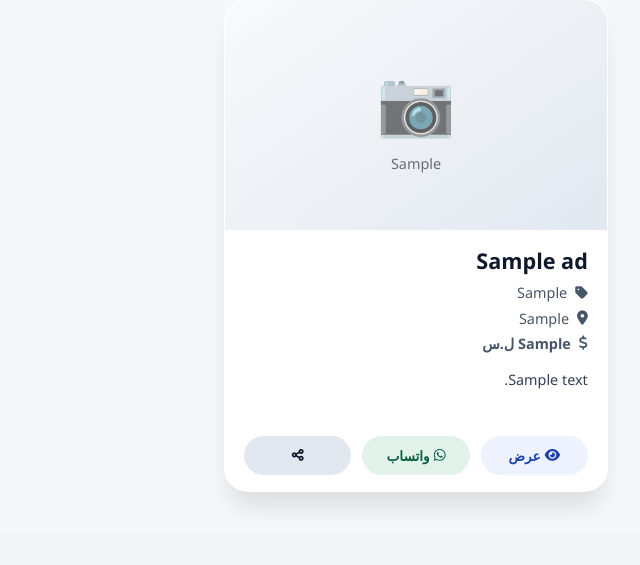
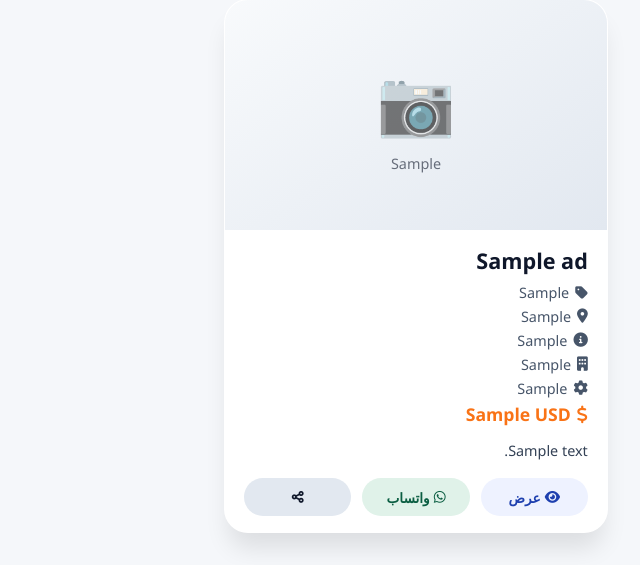
Before and after one commit to ponte754/qshaqesh, a Flask app: page / in a window 1280 px wide. Shown: the part 267-832 px from the top of the page, without its empty margins (640-1280 px from the left). Before the commit the page ends 772 px from the top, so only its background shows below. Run offline with Flask 3, Linux system fonts and the light colour scheme; tables that the repository leaves empty hold one stand-in row (values such as "Sample post").

Commit message:
Update index.html

```diff
--- a/templates/index.html
+++ b/templates/index.html
@@ -11,12 +11,24 @@
     <!-- Font Awesome للأيقونات -->
     <link rel="stylesheet" href="https://cdnjs.cloudflare.com/ajax/libs/font-awesome/6.0.0-beta3/css/all.min.css">
     <style>
-
         body.dark {
             --bg: #1a1a2e;
             --card-bg: #2a2a40;
             --text: #e0e0e0;
             --shadow: 0 8px 25px rgba(0,0,0,0.4)
+        }
+        .ad-details p {
+            margin: 0.3rem 0;
+            font-size: 0.9rem;
+            color: var(--gray-dark);
+            display: flex;
+            align-items: center;
+            gap: 6px;
+        }
+        .ad-price {
+            font-weight: bold;
+            color: #f97316 !important;
+            font-size: 1.1rem !important;
         }
     </style>
 </head>
@@ -92,7 +104,7 @@
                             </div>
                         {% endif %}
 
-                        <!-- شارة "جديد" أو "مميز" (يمكن إضافتها من الخلفية) -->
+                        <!-- شارة "جديد" أو "مميز" -->
                         {% if ad.is_new %}
                             <span class="badge"><i class="fas fa-star"></i> جديد</span>
                         {% elif ad.is_featured %}
@@ -102,24 +114,33 @@
 
                     <h3>{{ ad.title }}</h3>
 
+                    <!-- ====== هذا هو مكان الكود الذي تريد إضافته ====== -->
                     <div class="ad-details">
                         <p><i class="fas fa-tag"></i> {{ ad.category }}</p>
                         <p><i class="fas fa-map-marker-alt"></i> {{ ad.city }}</p>
-                        <p class="ad-price"><i class="fas fa-dollar-sign"></i> {{ ad.price }} ل.س</p>
+                        <p>
+                            <i class="fas fa-info-circle"></i>
+                            {% if ad.condition == 'جديد' %}🆕 جديد
+                            {% elif ad.condition == 'مستعمل' %}🔄 مستعمل
+                            {% elif ad.condition == 'مجدد' %}🔧 مجدد
+                            {% else %}{{ ad.condition }}{% endif %}
+                        </p>
+                        {% if ad.brand %}
+                        <p><i class="fas fa-building"></i> {{ ad.brand }}</p>
+                        {% endif %}
+                        {% if ad.model %}
+                        <p><i class="fas fa-cog"></i> {{ ad.model }}</p>
+                        {% endif %}
+                        <p class="ad-price"><i class="fas fa-dollar-sign"></i> {{ ad.price }} {{ ad.currency or 'ل.س' }}</p>
                     </div>
+                    <!-- ====== نهاية الكود المضافة ====== -->
 
                     <p class="ad-description">{{ ad.description[:100] }}{% if ad.description|length > 100 %}...{% endif %}</p>
-
-                    <!-- تاريخ النشر وعدد المشاهدات -->
-                    <div class="ad-meta">
-
-                    </div>
 
                     <div class="ad-actions">
                         <a href="{{ url_for('view_ad', ad_id=ad.id) }}" class="view-btn"><i class="fas fa-eye"></i> عرض</a>
                         <a href="https://wa.me/{{ ad.phone }}?text=مرحباً، أرغب في الاستفسار عن إعلانك: {{ ad.title }}"
                            class="whatsapp-btn" target="_blank"><i class="fab fa-whatsapp"></i> واتساب</a>
-                        <!-- زر مشاركة -->
                         <button class="share-btn" onclick="shareAd('{{ ad.title }}', '{{ url_for('view_ad', ad_id=ad.id, _external=True) }}')">
                             <i class="fas fa-share-alt"></i>
                         </button>
@@ -136,16 +157,12 @@
         </div>
     </div>
 
-    <!-- زر واتساب عائم -->
-
-
     <script>
         // ========== الوضع الليلي ==========
         const toggle = document.getElementById('themeToggle');
         const body = document.body;
         const icon = toggle.querySelector('i');
 
-        // التحقق من التفضيل المخزن
         if (localStorage.getItem('theme') === 'dark') {
             body.classList.add('dark');
             icon.classList.replace('fa-moon', 'fa-sun');
@@ -179,23 +196,19 @@
                     url: url
                 }).catch(console.error);
             } else {
-                // نسخ الرابط كحل بديل
                 navigator.clipboard.writeText(url).then(() => {
                     alert('تم نسخ رابط الإعلان! يمكنك مشاركته الآن.');
                 }).catch(() => {
-                    // فتح نافذة مشاركة عبر واتساب
                     window.open(`https://api.whatsapp.com/send?text=شاهد هذا الإعلان: ${title} ${url}`, '_blank');
                 });
             }
         }
 
-        // ========== تأثير ظهور البطاقات ==========
         document.querySelectorAll('.ad-card').forEach((card, i) => {
             card.style.animationDelay = `${i * 0.05}s`;
         });
     </script>
 
-    <!-- كود AdSense (موجود بالفعل) -->
     <script async src="https://pagead2.googlesyndication.com/pagead/js/adsbygoogle.js?client=ca-pub-1382614013492962"
      crossorigin="anonymous"></script>
 </body>
```
